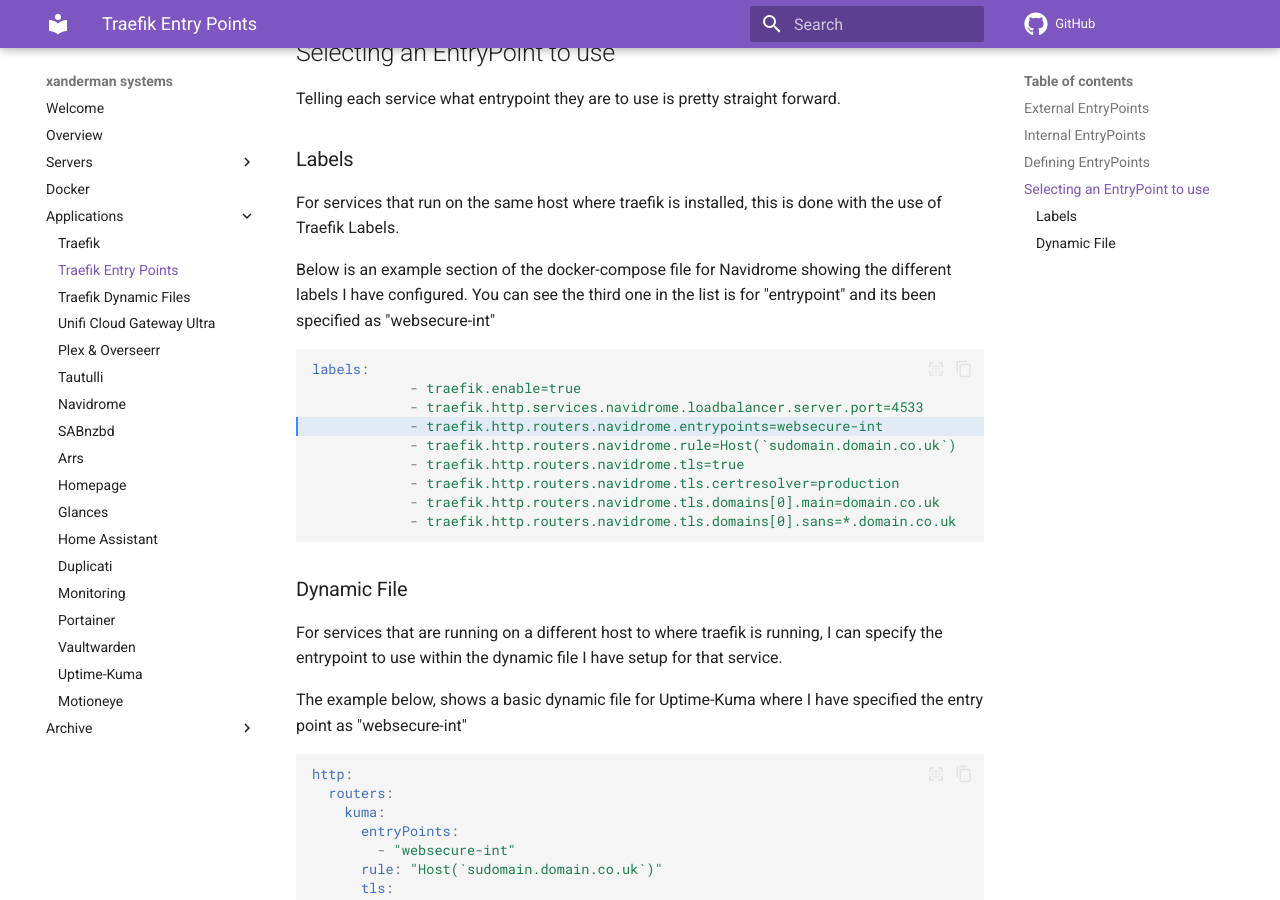
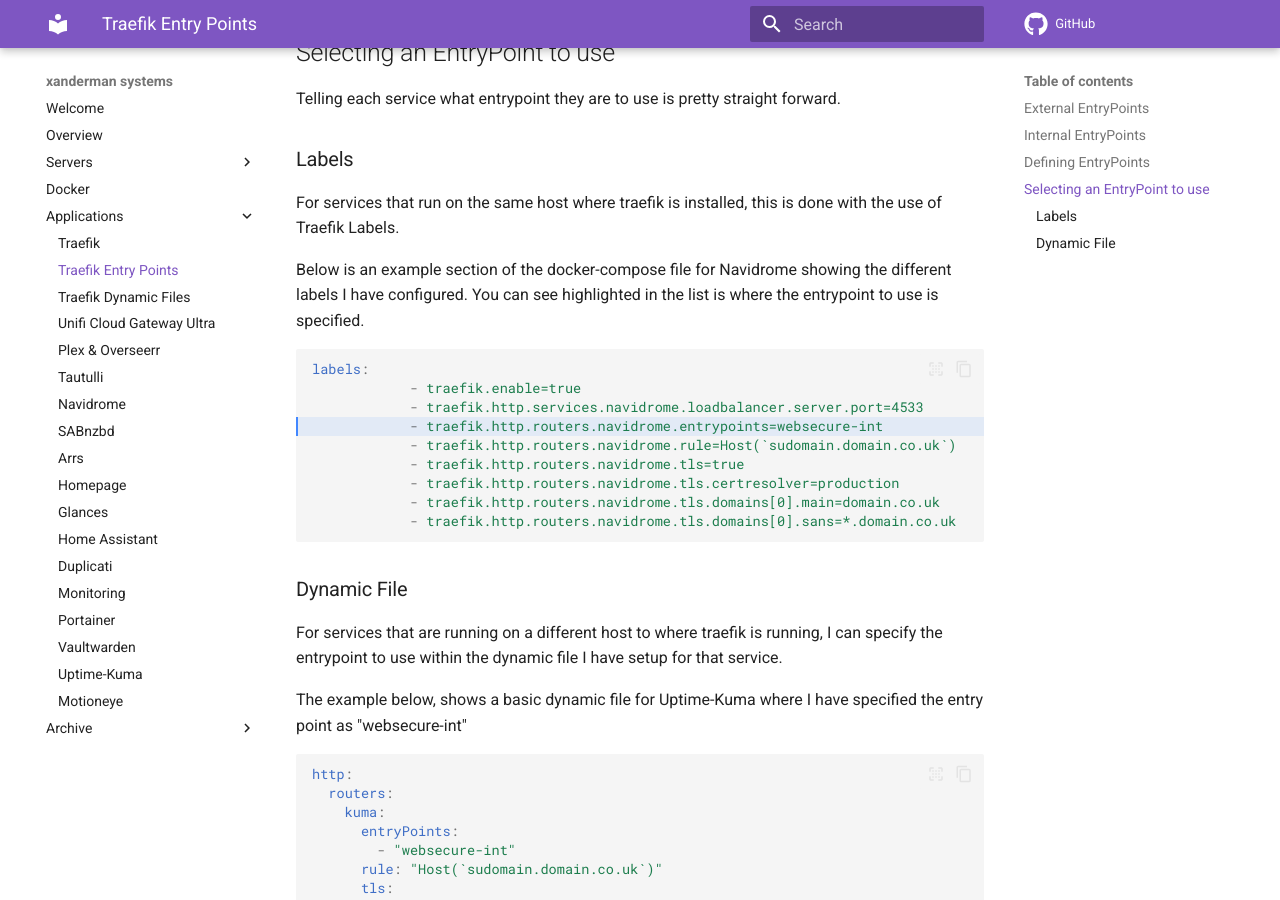
Before and after one commit to Xanderlicious/mkdocs, an MkDocs documentation site: the page built from docs/entrypoints.md, in a window 1280 px wide and 900 px high, scrolled down 1915 px. Built offline with MkDocs 1.6.1 and Material for MkDocs 9.7.7, drawn with Linux system fonts in a browser that asks for light colours; comment, search, counter and statistics services are not loaded.

Commit message:
changed text explaining entrypoint within labels

````diff
--- a/docs/entrypoints.md
+++ b/docs/entrypoints.md
@@ -36,7 +36,7 @@
 
 For services that run on the same host where traefik is installed, this is done with the use of Traefik Labels.
 
-Below is an example section of the docker-compose file for Navidrome showing the different labels I have configured.  You can see the third one in the list is for "entrypoint" and its been specified as "websecure-int"
+Below is an example section of the docker-compose file for Navidrome showing the different labels I have configured.  You can see highlighted in the list is where the entrypoint to use is specified.
 
 ```yaml hl_lines="4"
 labels:
````
